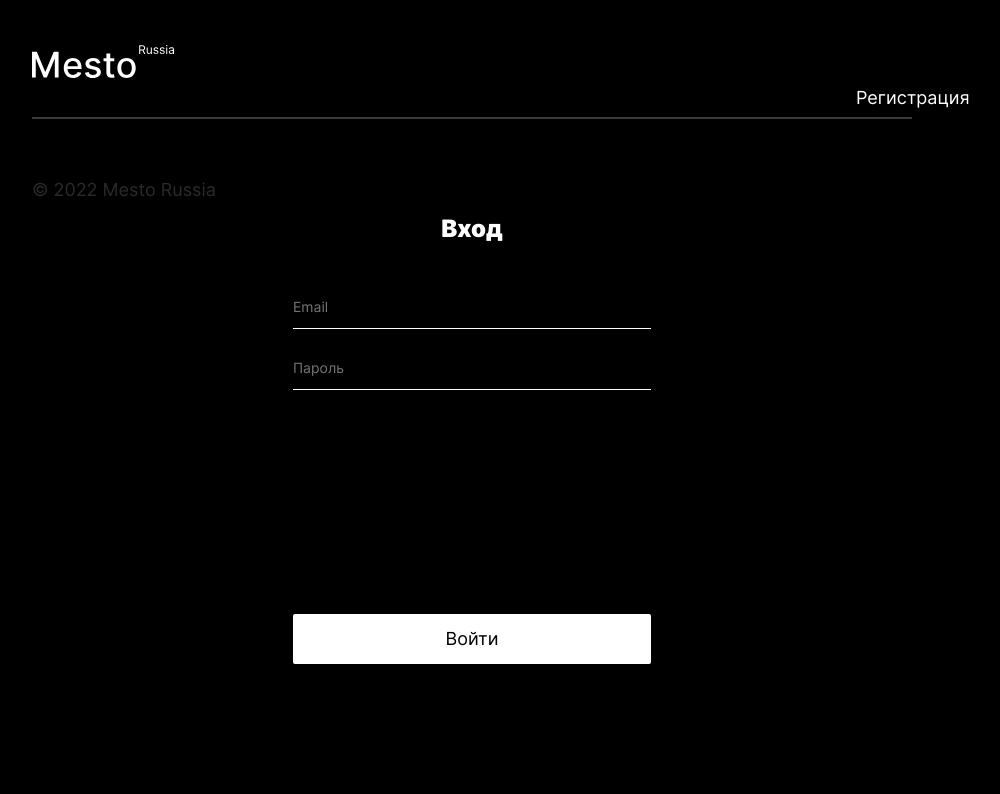
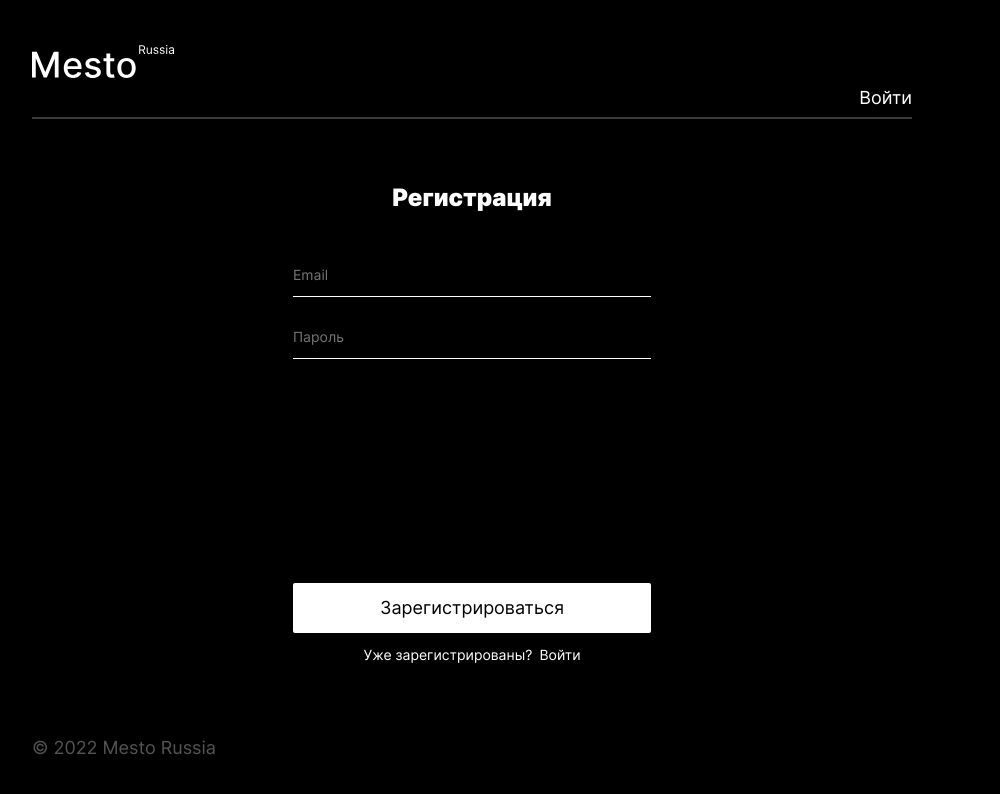
Before and after one commit to BeRealDude/react-mesto-auth, a React (Create React App) app: page /sign-up in a window 1280 px wide. Shown: the top 794 px of the page, without its empty margins (168-1168 px from the left). Built offline with nearby package versions, Linux system fonts and the light colour scheme.

Commit message:
fix: route

```diff
--- a/src/blocks/header/__signOut/header__signOut.css
+++ b/src/blocks/header/__signOut/header__signOut.css
@@ -11,8 +11,8 @@
     cursor: pointer;
     text-decoration: none;
     background-color: transparent;
-    width: 56px;
-    height: 22px;
+    /* width: 56px;
+    height: 22px; */
     align-self: self-end;
     }
 
--- a/src/blocks/modal/modal.css
+++ b/src/blocks/modal/modal.css
@@ -1,16 +1,13 @@
 .modal{
-    position: fixed;
-    /* top: 0; */
+    /* position: fixed;
     left: 0;
     width: 100%;
     height: 80%;
     flex-direction: column;
-    align-items: center;
+    background-color: rgba(0,0,0,.5);
+    z-index: 2;
+    align-items: center; */
     justify-content: center;
-    background-color: rgba(0,0,0,.5);
     display: flex;
-    z-index: 2;
-    /* visibility: hidden;
-    opacity: 0;
-    transition: visibility 1s, opacity 0.5s linear; */
+    margin-top: 5%;
 }
--- a/src/components/App/App.js
+++ b/src/components/App/App.js
@@ -1,5 +1,5 @@
 import React, { useState, useEffect } from "react";
-import { Route, Routes } from "react-router-dom";
+import { Route, Routes, Navigate } from "react-router-dom";
 import Header from "../Header/Header";
 import Main from "../Main/Main";
 import Footer from "../Footer/Footer";
@@ -26,8 +26,6 @@ function App() {
     email: "",
   });
 
-
-
   const [isEditProfilePopupOpen, setEditProfilePopupOpen] = useState(false);
   const [isAddPlacePopupOpen, setAddPlacePopupOpen] = useState(false);
   const [isEditAvatarPopupOpen, setEditAvatarPopupOpen] = useState(false);
@@ -40,27 +38,28 @@ function App() {
   const [cards, setCards] = useState([]);
 
   const navigate = useNavigate();
-  const [message, setMessage] = useState('');
-
+  const [message, setMessage] = useState("");
 
   function tokenCheck() {
     const jwt = localStorage.getItem("jwt");
     if (jwt) {
-      auth.getContent(jwt).then((res) => {
+      auth
+        .getContent(jwt)
+        .then((res) => {
           setLoggedIn(true);
           setInfoUser({
             email: res.data.email,
           });
-        navigate("/", {replace: true});
-        console.log(infoUser)
+          navigate("/", { replace: true });
+        })
+        .catch((err) => {
+          console.log("Ошибка", err);
         });
     }
   }
 
-
   useEffect(() => {
-    //tokenCheck();
-    if(loggedIn) {
+    if (loggedIn) {
       Promise.all([api.getInfo(), api.getCards()])
         .then(([info, data]) => {
           setCurrentUser(info);
@@ -69,17 +68,14 @@ function App() {
         .catch((err) => {
           console.log("Ошибка", err);
         });
-  }}, [loggedIn]);
-
-
+    }
+  }, [loggedIn]);
 
   useEffect(() => {
     tokenCheck();
   }, []);
 
-
   function handleOpenInfoTooltip() {
-    console.log("tooltip");
     setIsInfoTooltip(true);
   }
 
@@ -113,10 +109,10 @@ function App() {
   }
 
   function handleSignOut() {
-    localStorage.removeItem('jwt');
-    navigate('/sign-in');
+    localStorage.removeItem("jwt");
+    navigate("/sign-up");
     setLoggedIn(false);
-    setInfoUser({email: "",});
+    setInfoUser({ email: "" });
   }
 
   function handleCardLike(data) {
@@ -183,18 +179,17 @@ function App() {
     auth
       .register(info)
       .then(() => {
-          setRegistration(true)
-          setMessage('Вы успешно зарегистрировались!');
+        setRegistration(true);
+        setMessage("Вы успешно зарегистрировались!");
         handleOpenInfoTooltip();
-          navigate("/sign-up");
+        navigate("/sign-in");
       })
       .catch(() => {
-        setMessage('Что-то пошло не так! Попробуйте ещё раз.');
+        setMessage("Что-то пошло не так! Попробуйте ещё раз.");
         setRegistration(false);
         handleOpenInfoTooltip();
-        console.log("тултип ошибка")
-       })
-
+        console.log("тултип ошибка");
+      });
   }
 
   function handleLogin(info) {
@@ -206,37 +201,29 @@ function App() {
           setInfoUser({
             email: info.email,
           });
-          console.log(infoUser)
-          navigate("/", {replace: true});
-          // navigate("react-mesto-auth/");
+          navigate("/", { replace: true });
         }
       })
       .catch(() => {
-        setMessage('Что-то пошло не так! Попробуйте ещё раз.');
+        setMessage("Что-то пошло не так! Попробуйте ещё раз.");
         setRegistration(false);
         handleOpenInfoTooltip();
-        console.log("тултип ошибка")
-      })
-      // .finally(() => {
-      //   setRegistration(false);
-      //   handleOpenInfoTooltip();
-      //   console.log("тултип ошибка")
-      // })
+        console.log("тултип ошибка");
+      });
   }
 
-  // function iaAuthorized() {
-  //   console.log(loggedIn)
-  //   return loggedIn;
-  // }
+  return (
+    <>
+      <CurrentUserContext.Provider value={currentUser}>
+        <Header
+          setLoggedIn={loggedIn}
+          onSignOut={handleSignOut}
+          infoUser={infoUser}
+        />
 
-  return (
-    <div className="page">
-      <CurrentUserContext.Provider value={currentUser}>
-      <Header setLoggedIn={loggedIn} onSignOut={handleSignOut} infoUser={infoUser}/>
         <Routes>
-          {/* <Route path="react-mesto-auth/" element={} /> */}
           <Route
-            path="/sign-in"
+            path="/sign-up"
             element={
               <Register
                 onRegister={handleRegister}
@@ -246,7 +233,7 @@ function App() {
             }
           />
           <Route
-            path="/sign-up"
+            path="/sign-in"
             element={<Login onLogin={handleLogin} onError={message} />}
           />
           <Route
@@ -266,9 +253,16 @@ function App() {
               />
             }
           />
+
+          <Route
+            path="*"
+            element={
+              loggedIn ? <Navigate to="/" /> : <Navigate to="/sign-up" />
+            }
+          />
         </Routes>
 
-
+        <Footer />
 
         <EditProfilePopup
           isOpen={isEditProfilePopupOpen}
@@ -305,9 +299,8 @@ function App() {
           message={message}
           isRegistration={isRegistration}
         />
-         <Footer />
       </CurrentUserContext.Provider>
-    </div>
+    </>
   );
 }
 
--- a/src/components/Header/Header.js
+++ b/src/components/Header/Header.js
@@ -3,40 +3,43 @@ import { Link, Route, Routes } from "react-router-dom";
 function Header(props) {
   const { onSignOut, infoUser, setLoggedIn } = props;
 
-// function handleSetLoggedIn() {
-//   if(setLoggedIn){
-//     button = <LogoutButton onClick={this.handleLogoutClick} />;
-//   }
-// }
-
-  console.log(setLoggedIn)
   return (
-
     <header className="header">
       <div className="logo logo_place_header"></div>
       <Routes>
-      <Route path="/" element={
+        <Route
+          path="/"
+          element={
             <>
               <div className="header__nav">
-      <button onClick={onSignOut} className='header__signOut'>{setLoggedIn ? 'Выйти' : ''}</button>
+                <button onClick={onSignOut} className="header__signOut">
+                  {setLoggedIn ? "Выйти" : ""}
+                </button>
                 <p className="header__email">{infoUser.email}</p>
               </div>
-
             </>
-      } />
-
-      <Route path="/sign-up" element={
-      <Link to="/sign-in" className="header__signOut">Регистрация</Link>
           }
         />
-      <Route path="/sign-in" element={
-      <Link to="/sign-up" className="header__signOut">Войти</Link>
+
+        <Route
+          path="/sign-in"
+          element={
+            <Link to="/sign-up" className="header__signOut">
+              Регистрация
+            </Link>
+          }
+        />
+        <Route
+          path="/sign-up"
+          element={
+            <Link to="/sign-in" className="header__signOut">
+              Войти
+            </Link>
           }
         />
       </Routes>
       <div className="header__line"></div>
     </header>
-
   );
 }
 
--- a/src/components/InfoTooltip/InfoTooltip.js
+++ b/src/components/InfoTooltip/InfoTooltip.js
@@ -1,27 +1,21 @@
- import unionOk from '../../images/UnionOk.svg'
- import unionNo from '../../images/UnionNo.svg'
-
+import unionOk from "../../images/UnionOk.svg";
+import unionNo from "../../images/UnionNo.svg";
 
 function InfoTooltip(props) {
-    const {onClose, isOpen, isRegistration, message} = props
+  const { onClose, isOpen, isRegistration, message } = props;
   return (
     <div className={`popup  ${isOpen && "popup_opened"}`}>
       <div className="popup__container_tooltip">
         <img
           className="popup__union"
           src={isRegistration ? unionOk : unionNo}
-        alt='Подсказка' />
-          <h3 className="popup__heading">
-            {isRegistration ? message : message}
-          </h3>
-          <button
-            className="popup__close"
-            type="button"
-            onClick={onClose}
+          alt="Подсказка"
         />
+        <h3 className="popup__heading">{isRegistration ? message : message}</h3>
+        <button className="popup__close" type="button" onClick={onClose} />
       </div>
     </div>
   );
-  };
+}
 
 export default InfoTooltip;
--- a/src/components/Login/Login.js
+++ b/src/components/Login/Login.js
@@ -6,18 +6,15 @@ function Login(props) {
   const [password, setPassword] = useState("");
 
   function handleChangeEmail(e) {
-    console.log("email");
     setEmail(e.target.value);
   }
 
   function handleChangePassword(e) {
-    console.log("pass");
     setPassword(e.target.value);
   }
 
   function handleSubmit(e) {
     e.preventDefault();
-    console.log("submit");
 
     props.onLogin({
       email: email,
--- a/src/components/ModalWindows/ModalWindows.js
+++ b/src/components/ModalWindows/ModalWindows.js
@@ -1,15 +1,15 @@
-// import { Link } from "react-router-dom";
-
 function ModalWindows({ data, ...props }) {
   const { onSubmit } = props;
   return (
-      <section
-        className={`modal modal_type_${data.classSelector}`}
+    <section className={`modal modal_type_${data.classSelector}`}>
+      <div className="modal__container">
+        <h2 className="modal__heading">{data.title}</h2>
+        <form
+          className="formModal"
+          name={data.user}
+          id="user"
+          onSubmit={onSubmit}
         >
-        <div className="modal__container">
-
-          <h2 className="modal__heading">{data.title}</h2>
-          <form className="formModal" name={data.user} id="user" onSubmit={onSubmit}>
           {props.children}
           <button
             type="submit"
--- a/src/components/ProtectedRoute/ProtectedRoute.js
+++ b/src/components/ProtectedRoute/ProtectedRoute.js
@@ -1,9 +1,12 @@
 import React from "react";
 import { Navigate } from "react-router-dom";
 
-const ProtectedRoute = ({ component: Component, ...props  }) => {
-  return (
-    props.loggedIn ? <Component {...props} /> : <Navigate to="/sign-in" replace />
-)}
+const ProtectedRoute = ({ component: Component, ...props }) => {
+  return props.loggedIn ? (
+    <Component {...props} />
+  ) : (
+    <Navigate to="/sign-up" replace />
+  );
+};
 
 export default ProtectedRoute;
--- a/src/components/Register/Register.js
+++ b/src/components/Register/Register.js
@@ -2,25 +2,21 @@ import ModalWindows from "../ModalWindows/ModalWindows";
 import React, { useState } from "react";
 import { Link } from "react-router-dom";
 
-
 function Register(props) {
-  const { onInfoTooltip } = props
+  const { onInfoTooltip } = props;
   const [email, setEmail] = useState("");
   const [password, setPassword] = useState("");
 
   function handleChangeEmail(e) {
-    console.log("email");
     setEmail(e.target.value);
   }
 
   function handleChangePassword(e) {
-    console.log("pass");
     setPassword(e.target.value);
   }
 
   function handleSubmit(e) {
     e.preventDefault();
-    console.log("submit");
 
     props.onRegister({
       email: email,
@@ -75,7 +71,7 @@ function Register(props) {
         </span>
         <div className="modal__signin">
           <p>Уже зарегистрированы?</p>
-          <Link to="/sign-up" className="modal__signin-link">
+          <Link to="/sign-in" className="modal__signin-link">
             Войти
           </Link>
         </div>
```
Lines whose indentation alone changed are shown as unchanged.
